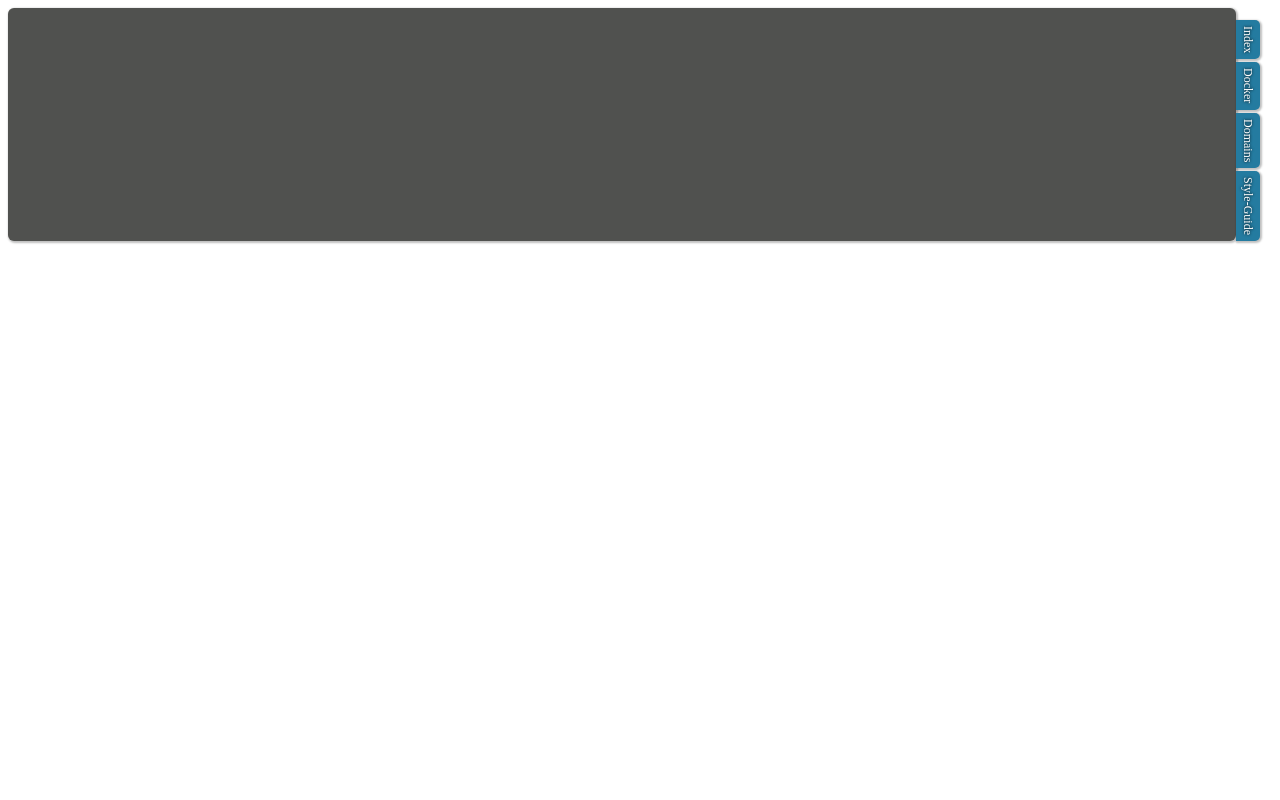
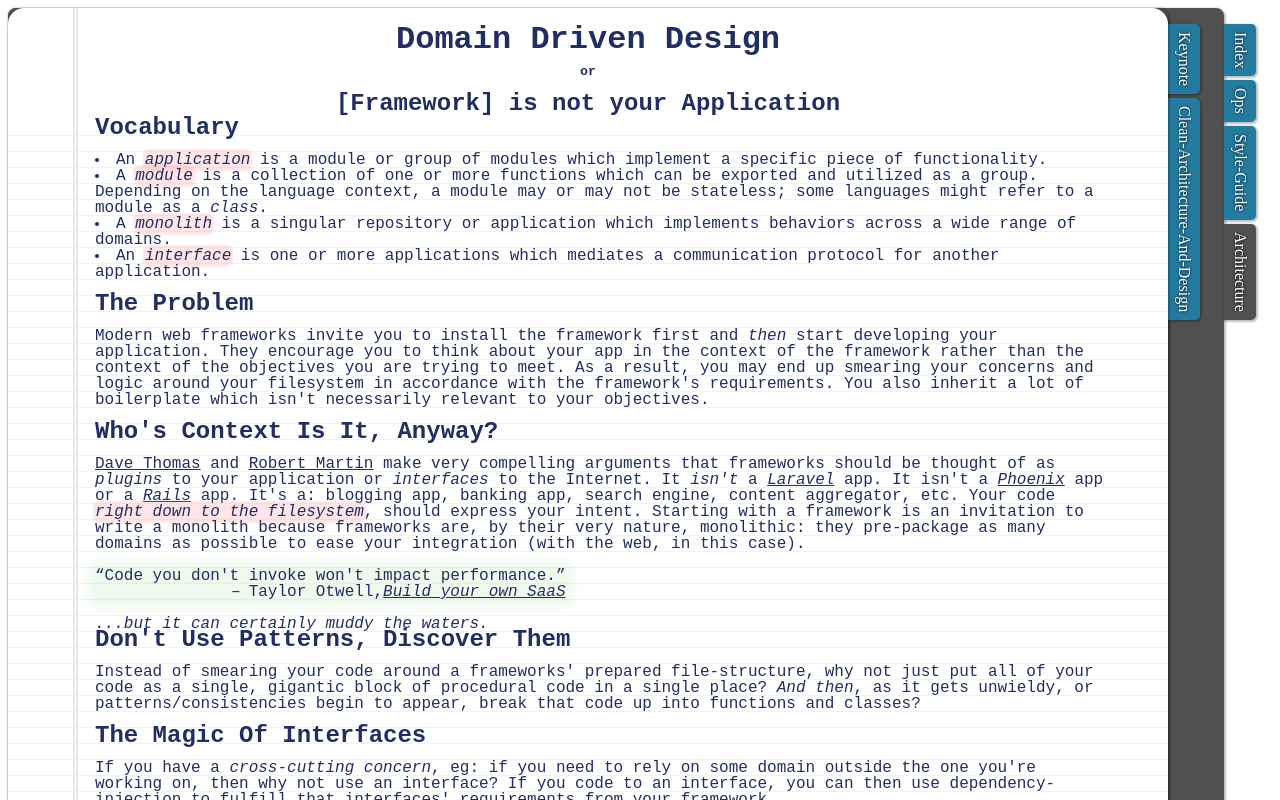
Before and after one commit to SamuelDavis/notes, a Nuxt app: page /architecture in a window 1280 px wide. Shown: the top 800 px of the page. Built offline with nearby package versions, Linux system fonts and the light colour scheme.

Commit message:
reorganize navigation; omit nav item prefixes; omit superfluous component names; increase font size

```diff
--- a/components/NotesNav.vue
+++ b/components/NotesNav.vue
@@ -8,7 +8,7 @@
     </div>
     <nav class="nav-container">
       <ol>
-        <li :class="{active: path.slice(1) && $route.path.includes(path)}" :key="i" class="shadow" v-for="({path, name}, i) in routes">
+        <li :class="{active}" :key="i" class="shadow" v-for="({path, name, active}, i) in navItems">
           <router-link :to="path" class="inverted-text" v-text="name"/>
         </li>
       </ol>
@@ -34,6 +34,17 @@
             }, [])
             .sort((a, b) => a.path.indexOf(b.path))
         }
+      }
+    },
+    computed: {
+      navItems() {
+        return this.routes.map((route) => {
+          return {
+            active: this.$route.path === route.path || (route.path !== "/" && this.$route.path.includes(route.path)),
+            path: route.path,
+            name: route.name.split('-').slice(this.depth - 1).join('-'),
+          }
+        })
       }
     }
   }
--- a/layouts/default.vue
+++ b/layouts/default.vue
@@ -38,7 +38,7 @@
 </script>
 
 <style lang="scss">
-  $line-height: 12px;
+  $line-height: 16px;
 
   html {
     font-size: $line-height;
--- a/pages/domains/clean-architecture-and-design.vue
+++ b/pages/architecture/clean-architecture-and-design.vue
@@ -68,7 +68,6 @@
   import NotesQuote from '../../components/NotesQuote'
 
   export default {
-    name: 'clean-architecture-and-deign',
     components: {
       NotesPaper,
       NotesCitation,
--- a/pages/domains/index.vue
+++ b/pages/architecture/index.vue
@@ -63,7 +63,6 @@
   import NotesQuote from '../../components/NotesQuote'
 
   export default {
-    name: 'domains',
     components: {
       NotesPaper,
       NotesQuote
@@ -81,7 +80,7 @@
 </script>
 
 <style lang="scss" scoped>
-  @import "assets/highlight";
+  @import "../../assets/highlight";
 
   .content {
     code {
--- a/pages/domains/keynote.vue
+++ b/pages/architecture/keynote.vue
@@ -48,7 +48,6 @@
   import NotesCitation from '../../components/NotesCitation'
 
   export default {
-    name: 'keynote',
     components: {
       NotesPaper,
       NotesQuote,
--- a/pages/index.vue
+++ b/pages/index.vue
@@ -19,7 +19,6 @@
 
 <script>
   export default {
-    name: 'index',
     data () {
       return {
         phone: '802-745-0057',
--- a/pages/docker.vue
+++ b/pages/ops/docker.vue
@@ -145,7 +145,7 @@
 </template>
 
 <script>
-  import NotesPaper from '../components/NotesPaper'
+  import NotesPaper from '../../components/NotesPaper'
 
   export default {
     components: {
@@ -155,7 +155,7 @@
 </script>
 
 <style lang="scss" scoped>
-  @import "assets/highlight";
+  @import "../../assets/highlight";
 
   $border-size: 1px;
   $label-bg-color: rgba(255, 255, 255, 0.90);
--- /dev/null
+++ b/pages/ops/index.vue
@@ -0,0 +1,11 @@
+<template>
+  <router-link to="/ops/docker">Docker</router-link>
+</template>
+
+<script>
+  export default {
+    middleware ({ redirect }) {
+      return redirect('/ops/docker')
+    }
+  }
+</script>
--- a/pages/style-guide.vue
+++ b/pages/style-guide.vue
@@ -36,7 +36,6 @@
   import NotesQuote from '../components/NotesQuote'
 
   export default {
-    name: 'style-guide',
     components: {
       NotesPaper,
       NotesCitation,
```
